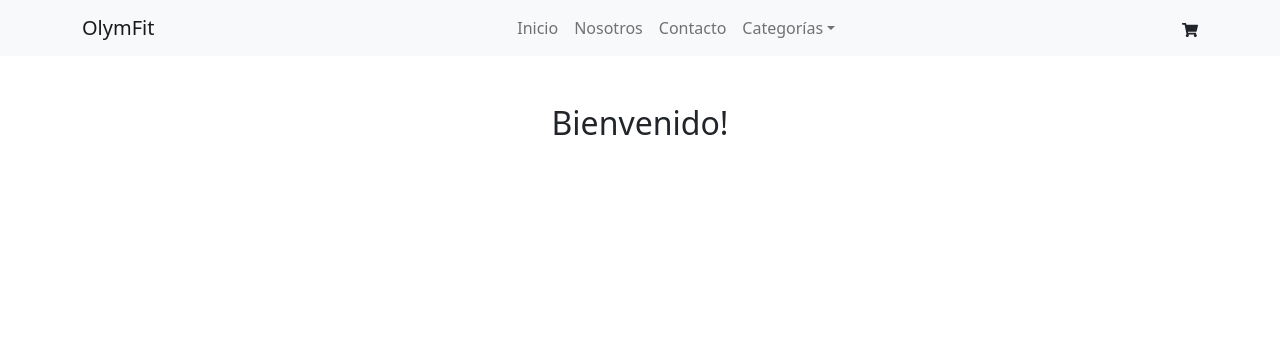
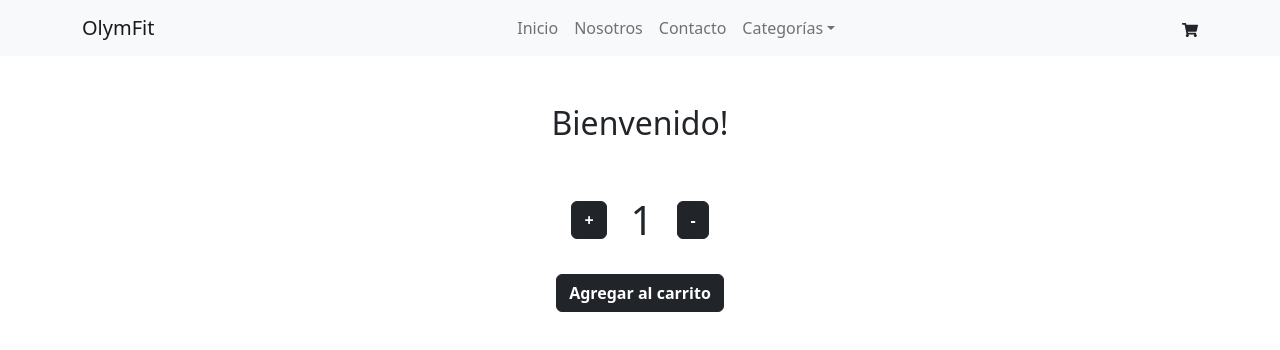
Before and after one commit to N-A-C-H-O/Olymfit-Ecommerce, a React (Create React App) app: page / in a window 1280 px wide. Shown: the top 350 px of the page. Built offline with nearby package versions, Linux system fonts and the light colour scheme.

Commit message:
Incorporando contador productos

```diff
--- a/src/App.js
+++ b/src/App.js
@@ -5,7 +5,7 @@ import { NavbarComp } from './components/Navbar/Navbar';
 function App() {
   return (
     <div className="App">
-      <NavbarComp></NavbarComp>
+      <NavbarComp/>
       <ItemListContainer greeting= "Bienvenido!"/>
     </div>
   );
--- /dev/null
+++ b/src/components/ItemCount/ItemCount.css
@@ -0,0 +1,11 @@
+.counter {
+    width: 50%;
+    margin: 0 auto;
+}
+
+.btnCounter,
+.btnAdd {
+    color: white;
+    border: none;
+    border-radius: 10px;
+}
--- /dev/null
+++ b/src/components/ItemCount/ItemCount.jsx
@@ -0,0 +1,27 @@
+import { useState } from "react";
+import './ItemCount.css'
+
+export const ItemCount = ({initial, stock, onAdd}) => {
+    const [counter,setCounter] = useState(initial);
+
+    const increase = () => {
+        setCounter(counter + 1);
+    }
+
+    const decrease = () => {
+        setCounter(counter - 1);
+    }
+
+    return(
+        <div className="counter">
+            <div className="counterManage d-flex justify-content-center my-4 align-items-center">
+                <button disabled={counter === stock} className="btnCounter btn btn-dark fw-bold" onClick={increase}>+</button>
+                <span className="displayCounter fs-1 mx-4">{counter}</span>
+                <button disabled={counter <= 0} className="btnCounter btn btn-dark fw-bold" onClick={decrease}>-</button>
+            </div>
+            <div className="counterAdd d-flex justify-content-center">
+                <button className="btnAdd btn btn-dark fw-bold" onClick={() => counter > 0 ? onAdd(counter) : alert('No seleccionaste productos')}>Agregar al carrito</button>
+            </div>
+        </div>
+    )
+}
--- a/src/components/ItemListContainer/ItemListContainer.jsx
+++ b/src/components/ItemListContainer/ItemListContainer.jsx
@@ -1,5 +1,15 @@
+import { ItemCount } from "../ItemCount/ItemCount";
+
 export const ItemListContainer = (props) => {
+
+    const agregarCarrito = (items) => {
+        alert(`Sumaste ${items} productos nuevos a tu carrito`)
+    }
+
     return (
-        <h2 className="greeting text-center mt-5">{ props.greeting }</h2>
+        <>
+            <h2 className="greeting text-center my-5">{ props.greeting }</h2>
+            <ItemCount initial={1} stock={5} onAdd={agregarCarrito}  />
+        </>
     )
 }
```
